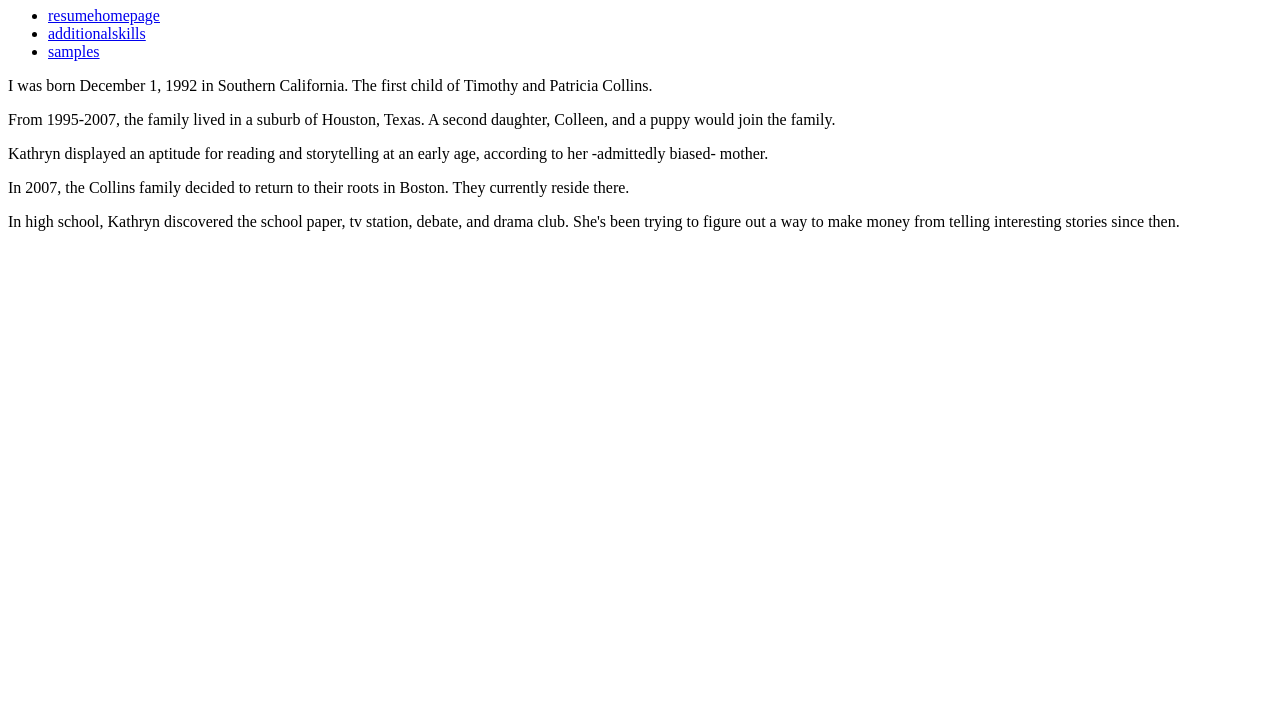
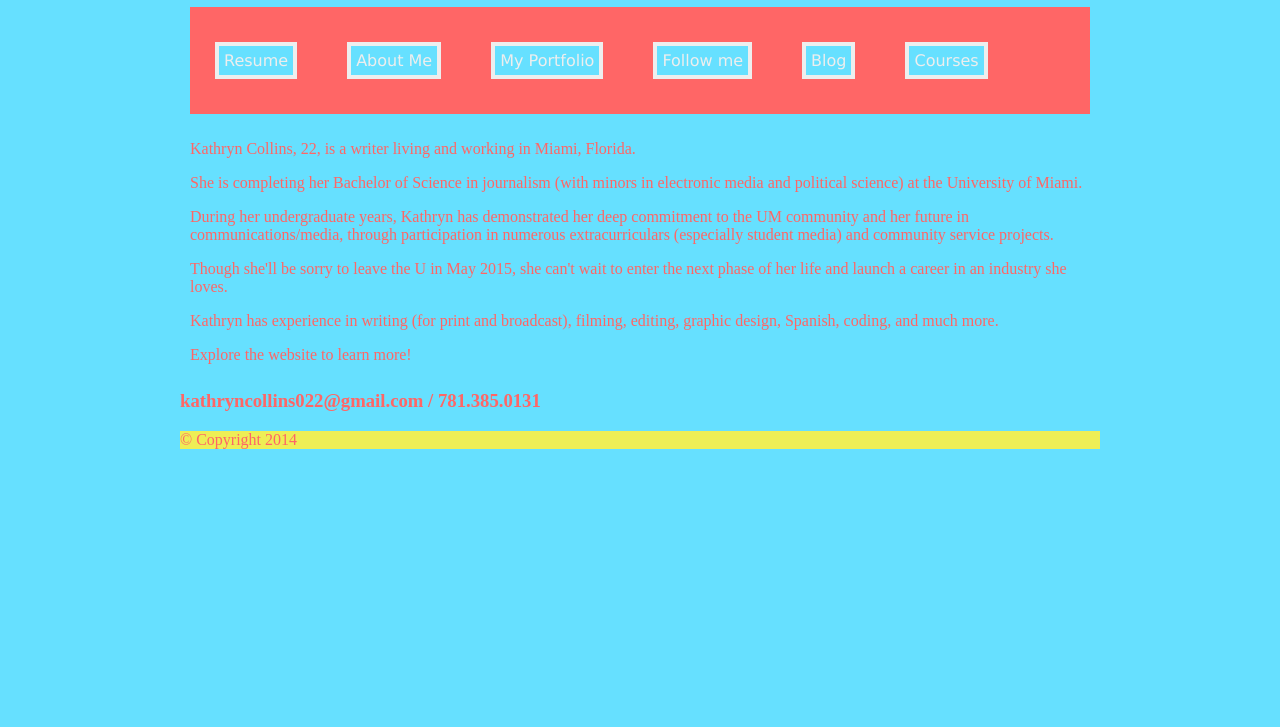
Before and after one commit to kathryncollins/kathryncollins.github.io, a plain HTML site: page index.html in a window 1280 px wide. Shown: the part 73-800 px from the top of the page. Drawn offline with Linux system fonts and the light colour scheme.

Commit message:
updated files.

```diff
--- /dev/null
+++ b/css/style.css
@@ -0,0 +1,96 @@
+body {
+  color: #FF6666;
+  background: #66E0FF;
+  width: 920px;
+  margin: 0 auto;
+  }
+
+#nav-wrapper {
+  background-color: #FF6666;
+  color: #66E0FF;
+  width: 900px;
+  padding: 10px 0;
+  margin: 0 auto;
+}
+
+
+ul#nav {
+  font-family: Verdana;
+  font-size:16px;
+  list-style: none;
+  margin: 0 auto;
+  padding: 0;
+  width: 900px;
+  overflow: auto;
+}
+
+ul#nav li{
+  display:inline;
+}
+
+ul#nav li a {
+  text-decoration:none;
+  display:block;
+  padding: 5px 5px;
+  background: #66e0ff;
+  color: #eee;
+  float: left;
+  text-align: center;
+  text-align: center;
+  border-top:4px solid #eee;
+  border-right:4px solid #eee;
+  border-bottom: 4px solid #eee;
+  border-left: 4px solid #eee;
+}
+
+ul#nav li a:hover {
+  background:#ffff00;
+  color:#000;
+}
+
+
+#header {
+  text-align: center;
+}
+
+li {
+  float: left;
+  padding: 25px;
+}
+
+ul {
+  list-style-type: none;
+}
+
+#main {
+  float:center;
+  padding: 10px
+}
+
+#section {
+  width:900px;
+  float:left;
+  padding:10px;
+}
+
+#welcome {
+  margin-top:40px;
+  padding: 10px 0px 5px 0px;
+  width: 100%;
+}
+
+#nav {
+  padding: 10px 10px 10px 10px;
+  width: 100%
+}
+
+
+#footer {
+  width: 100%
+  height:25px;
+  position:relative;
+  float: bottom;
+  bottom:0;
+  left:0;
+  background:#ee5;
+}
--- a/index.html
+++ b/index.html
@@ -2,32 +2,44 @@
 <html>
   <head>
     <meta charset="utf-8">
-    <title>biography</title>
-  </head>
+    <title>Kathryn Collins</title>
+    <link href="css/style.css" type="text/css" rel="stylesheet" />
+
+
+</head>
 
   <body>
-    <header>
-      <h1>Biography</h1>
-    </header>
+    <div id="header">
+      <h1>Kathryn Collins, Aspiring Journalist</h1>
+    </div>
 
-<nav>
-  <ul>
-    <li><a href="resumehomepage.html">resumehomepage</a></li>
-    <li><a href="additionalskills.html">additionalskills</a></li>
-    <li><a href="samples.html">samples</a></li>
-  </ul>
-</nav>
+    <div id="nav-wrapper">
+      <ul id="nav">
+        <li><a href="resume.html">Resume</a></li>
+        <li><a href="aboutme.html">About Me</a></li>
+        <li><a href="portfolio.html">My Portfolio</a></li>
+        <li><a href="followme.html">Follow me</a></li>
+        <li><a href="blog.html">Blog</a></li>
+        <li><a href="courses.html">Courses</a></li>
+      </ul>
+    </div>
 
-    <main>
-      <section>
-        <p>I was born December 1, 1992 in Southern California. The first child of Timothy and Patricia Collins.</p>
-        <p>From 1995-2007, the family lived in a suburb of Houston, Texas. A second daughter, Colleen, and a puppy would join the family.</p>
-        <p>Kathryn displayed an aptitude for reading and storytelling at an early age, according to her -admittedly biased- mother.</p>
-        <p>In 2007, the Collins family decided to return to their roots in Boston. They currently reside there.</p>
-        <p>In high school, Kathryn discovered the school paper, tv station, debate, and drama club. She's been trying to figure out a way to make money from telling interesting stories since then.</p>
+      <div id="section">
+        <p>Kathryn Collins, 22, is a writer living and working in Miami, Florida.</p>
+        <p>She is completing her Bachelor of Science in journalism (with minors in electronic media and political science) at the University of Miami.</p>
+        <p>During her undergraduate years, Kathryn has demonstrated her deep commitment to the UM community and her future in communications/media, through participation in numerous extracurriculars (especially student media) and community service projects.</p>
+        <p>Though she'll be sorry to leave the U in May 2015, she can't wait to enter the next phase of her life and launch a career in an industry she loves.</p>
+        <p>Kathryn has experience in writing (for print and broadcast), filming, editing, graphic design, Spanish, coding, and much more.</p>
+        <p>Explore the website to learn more!</p>
+      </div>
 
+    <div id="contact">
+      <h3>kathryncollins022@gmail.com / 781.385.0131</h3>
+    </div>
 
-      </section>
-    </main>
+    <div id="footer">
+      <p>&copy; Copyright 2014</p>
+    </div>
+
   </body>
 </html>
```
Also changed, not shown: aboutme.html (added, +53 -0 lines), blog.html (added, +34 -0 lines), courses.html (added, +55 -0 lines), followme.html (added, +36 -0 lines), portfolio.html (added, +40 -0 lines), resume.html (added, +52 -0 lines), images/distraction1.jpg (added), images/distraction2.jpg (added), images/distraction3.jpg (added), images/grumpy.jpg (added), images/ibis.jpg (added), images/read.jpg (added), images/selfpaint.jpg (added), 2 other files.
